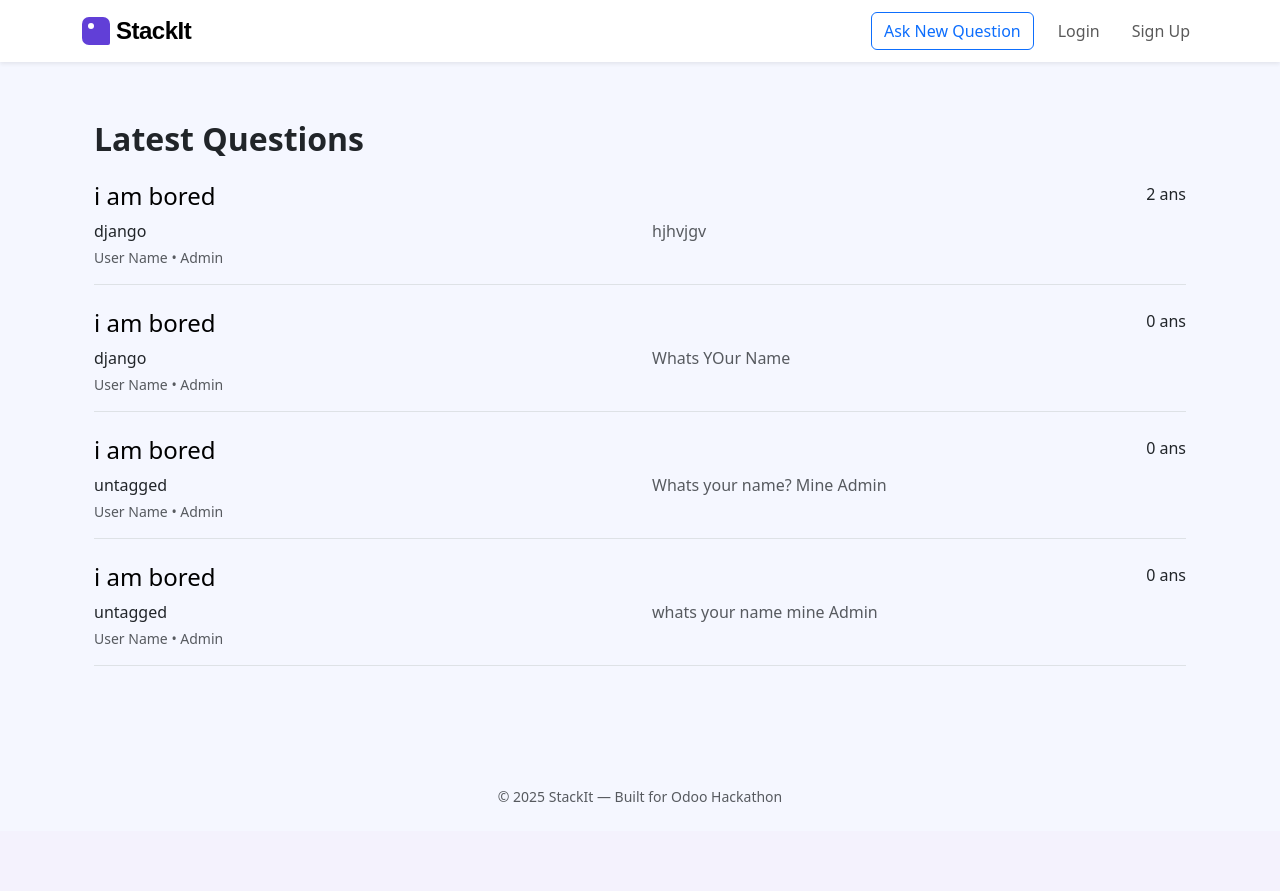
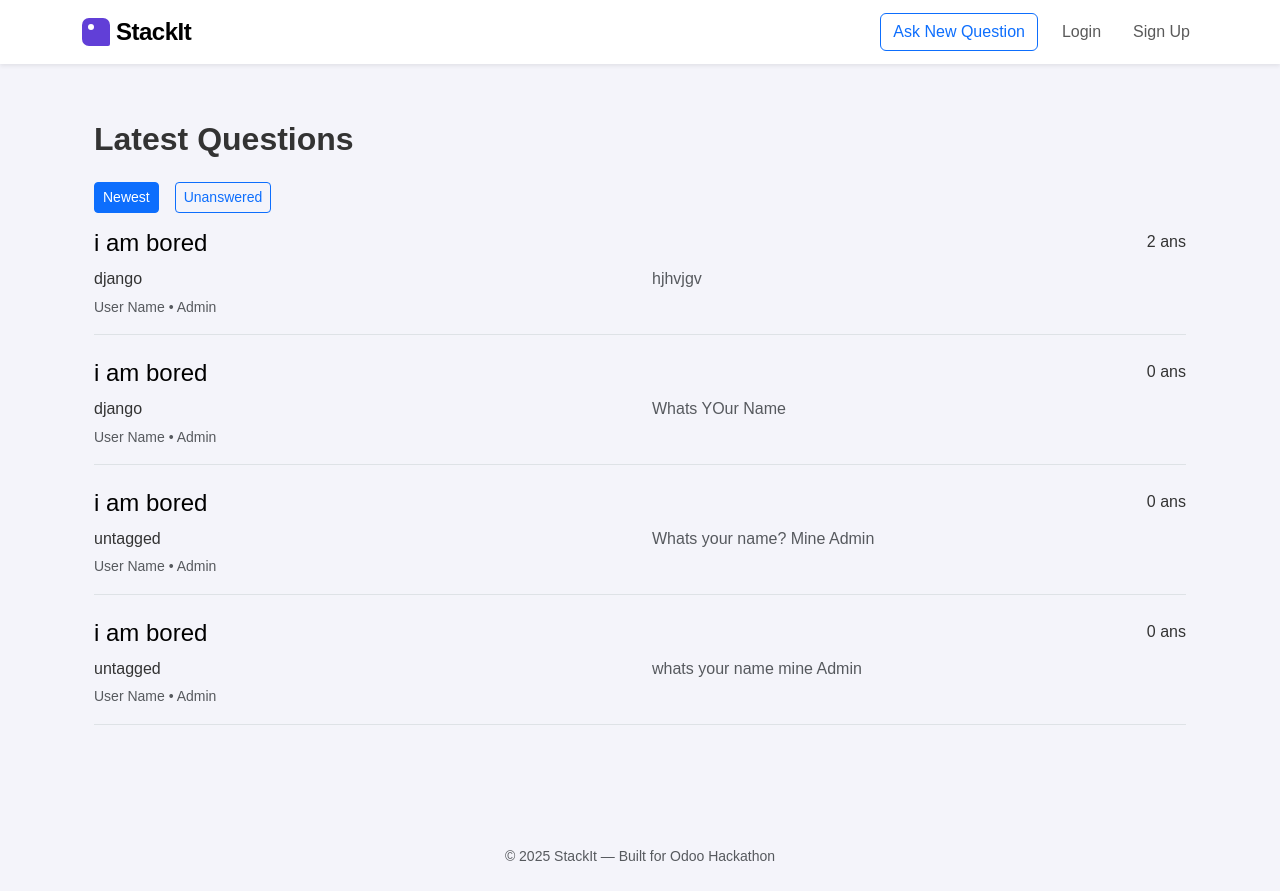
Before and after one commit to Sumit0108-cipher/StakIt-Forum-Platform, a Django app: page / in a window 1280 px wide. Before the commit the page ends 802 px from the top, so only its background shows below. Run offline with Django 5.2, Linux system fonts and the light colour scheme; data comes from the database, SQL or seed files in the repository; some libraries are stand-ins or nearby versions.

Commit message:
modificatio

```diff
--- a/core/views.py
+++ b/core/views.py
@@ -7,13 +7,22 @@ from notifications.models import Notification
 from django.contrib.auth.decorators import login_required
 from django.http import HttpResponseForbidden, HttpResponseRedirect
 from .models import Answer
+from django.db.models import Count
 # Create your views here.
 
 
 def home(request):
-    questions = Question.objects.all().order_by('-created_at')
-    return render(request, 'core/question_list.html', {'questions': questions})
+    sort_by = request.GET.get('sort', 'newest')  # default to newest
 
+    if sort_by == 'unanswered':
+        questions = Question.objects.annotate(answer_count=Count('answers')).filter(answer_count=0).order_by('-created_at')
+    else:  # 'newest'
+        questions = Question.objects.all().order_by('-created_at')
+
+    return render(request, 'core/question_list.html', {
+        'questions': questions,
+        'sort_by': sort_by,
+    })
 @login_required
 def ask_question(request):
     if request.method == 'POST':
--- a/templates/base.html
+++ b/templates/base.html
@@ -16,10 +16,15 @@
     :root {
       --stackit-primary: #613fd7;
       --stackit-secondary: #f5f7ff;
+
     }
 
     body {
       background: var(--stackit-secondary);
+      background-color: #f4f4fa !important;
+      font-family: "Poppins", sans-serif;
+      color: #333;
+      line-height: 1.6;
     }
 
     .navbar-brand {
@@ -76,7 +81,7 @@
         <span class="stackit-logo"></span> StackIt
       </a>
       <button class="navbar-toggler" type="button" data-bs-toggle="collapse" data-bs-target="#navMenu">
-        <span class="navbar-toggler-icon">h</span>
+        <span class="navbar-toggler-icon"></span>
       </button>
       <div class="collapse navbar-collapse" id="navMenu">
         <ul class="navbar-nav ms-auto mb-2 mb-lg-0 align-items-lg-center gap-lg-3">
--- a/templates/core/question_list.html
+++ b/templates/core/question_list.html
@@ -9,6 +9,14 @@
 <div class="container py-4">
 
   <h2 class="fw-semibold mb-4">Latest Questions</h2>
+    <div class="mb-3 d-flex gap-3">
+  <a href="?sort=newest" class="btn btn-sm {% if sort_by == 'newest' %}btn-primary{% else %}btn-outline-primary{% endif %}">
+    Newest
+  </a>
+  <a href="?sort=unanswered" class="btn btn-sm {% if sort_by == 'unanswered' %}btn-primary{% else %}btn-outline-primary{% endif %}">
+    Unanswered
+  </a>
+</div>
 
   {% for q in questions %}
   <div class="question-row border-bottom pb-3 mb-4">
```
